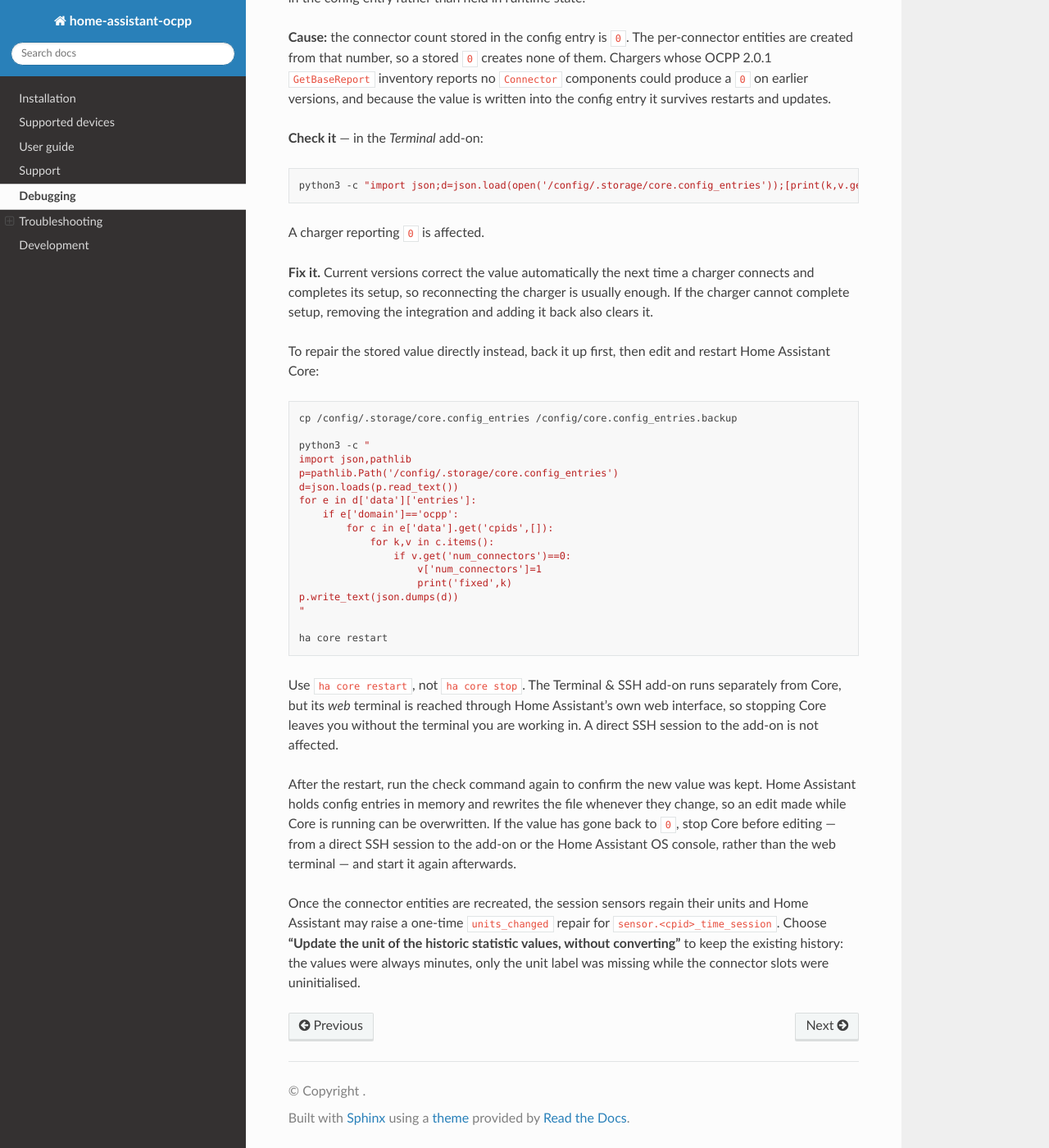
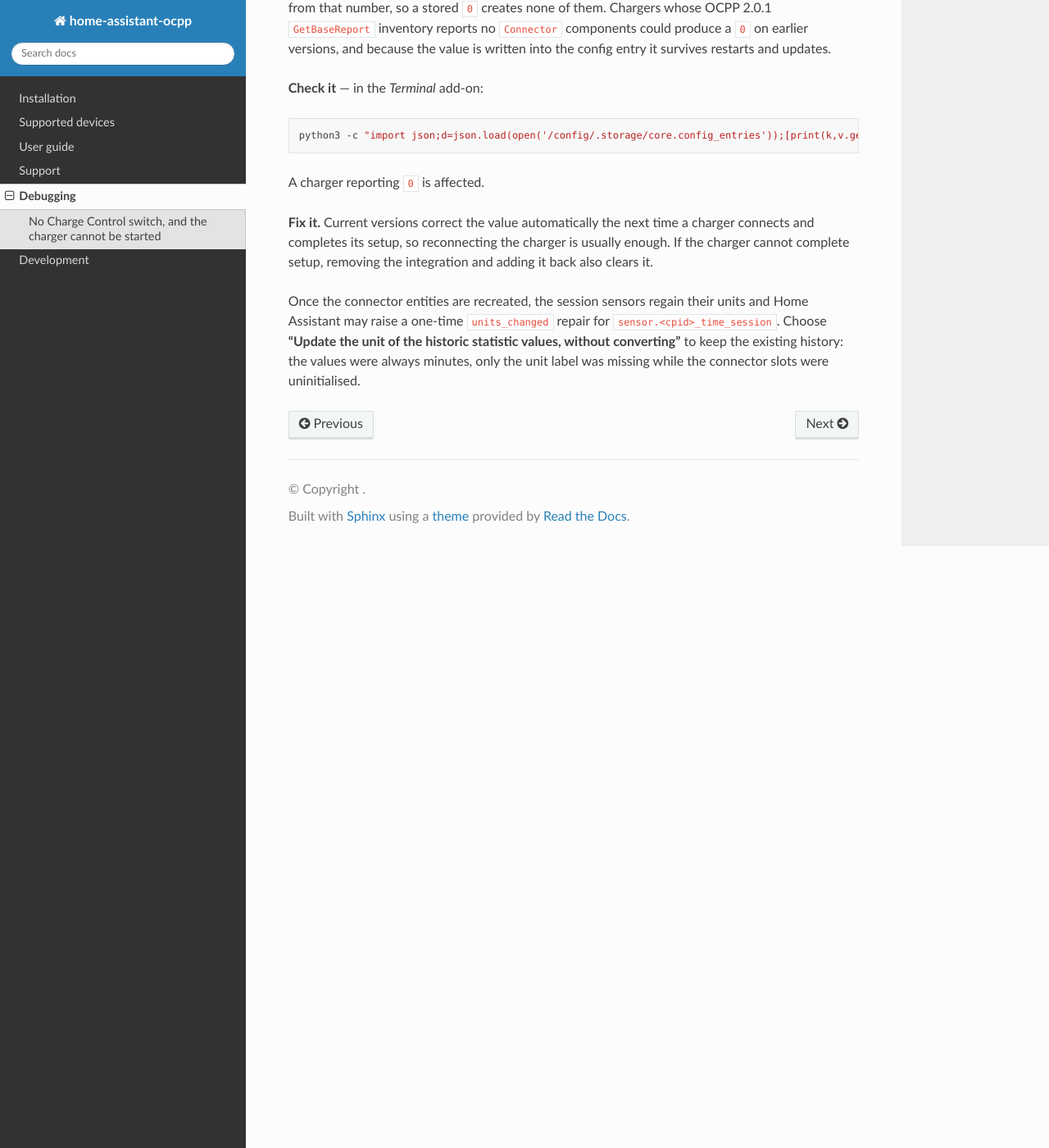
Before and after one commit to lbbrhzn/ocpp, a Sphinx documentation site: the page built from docs/debugging.md, in a window 1280 px wide and 1400 px high, scrolled down 2816 px. Shown: the whole window at 82% size. Built offline with Sphinx 7.4.7 and the Read the Docs theme 3.1.0, drawn with Linux system fonts in a browser that asks for light colours.

Commit message:
docs: drop the manual config_entries edit
Editing .storage/core.config_entries directly is not recommended, so the
manual repair procedure and its recovery notes are removed. The automatic
paths remain: reconnecting the charger, or removing and re-adding the
integration.

Also drops the redundant 'Troubleshooting' heading, which made this the
only doc with two top-level headings.

````diff
--- a/docs/debugging.md
+++ b/docs/debugging.md
@@ -93,9 +93,6 @@ Filtering for websockets.server should yield something like this:
 2022-03-16 16:35:40 DEBUG (MainThread) [websockets.server] > TEXT '[3,"5191e2e7-f555-48b3-8b08-626679df5a80",{}]' [45 bytes]
 ```
 
-Troubleshooting
-===============
-
 No Charge Control switch, and the charger cannot be started
 -----------------------------------------------------------
 
@@ -129,41 +126,6 @@ charger connects and completes its setup, so reconnecting the charger is
 usually enough. If the charger cannot complete setup, removing the
 integration and adding it back also clears it.
 
-To repair the stored value directly instead, back it up first, then edit and
-restart Home Assistant Core:
-
-```bash
-cp /config/.storage/core.config_entries /config/core.config_entries.backup
-
-python3 -c "
-import json,pathlib
-p=pathlib.Path('/config/.storage/core.config_entries')
-d=json.loads(p.read_text())
-for e in d['data']['entries']:
-    if e['domain']=='ocpp':
-        for c in e['data'].get('cpids',[]):
-            for k,v in c.items():
-                if v.get('num_connectors')==0:
-                    v['num_connectors']=1
-                    print('fixed',k)
-p.write_text(json.dumps(d))
-"
-
-ha core restart
-```
-
-Use `ha core restart`, not `ha core stop`. The Terminal & SSH add-on runs
-separately from Core, but its *web* terminal is reached through Home Assistant's
-own web interface, so stopping Core leaves you without the terminal you are
-working in. A direct SSH session to the add-on is not affected.
-
-After the restart, run the check command again to confirm the new value was
-kept. Home Assistant holds config entries in memory and rewrites the file
-whenever they change, so an edit made while Core is running can be overwritten.
-If the value has gone back to `0`, stop Core before editing — from a direct SSH
-session to the add-on or the Home Assistant OS console, rather than the web
-terminal — and start it again afterwards.
-
 Once the connector entities are recreated, the session sensors regain their
 units and Home Assistant may raise a one-time `units_changed` repair for
 `sensor.<cpid>_time_session`. Choose **"Update the unit of the historic
````
